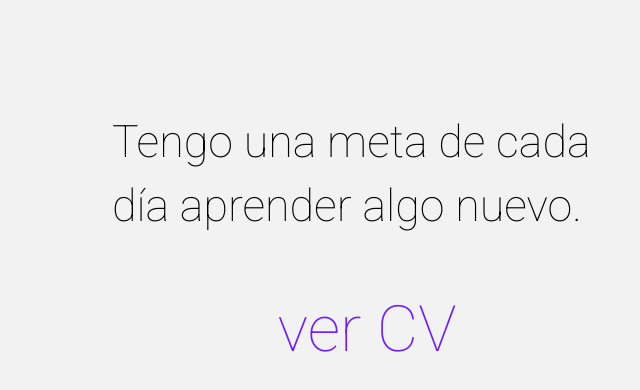
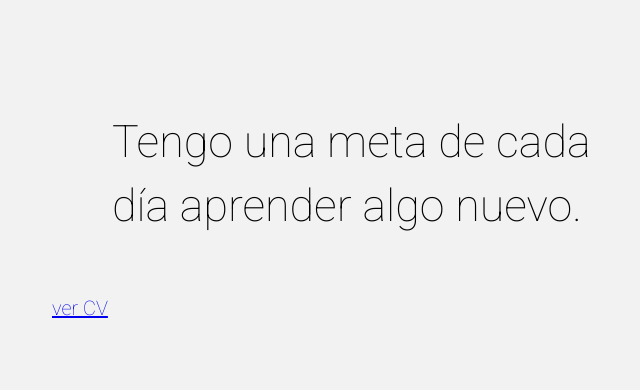
Before and after one commit to JavierLoera/my-website, a plain HTML site: page index.html in a window 1280 px wide. Shown: the part 1714-2104 px from the top of the page, without its empty margins (608-1248 px from the left). Drawn offline with nearby package versions, Linux system fonts and the light colour scheme.

Commit message:
Update index.html

```diff
--- a/index.html
+++ b/index.html
@@ -73,7 +73,7 @@
                         <p>
                             Tengo una meta de cada día aprender algo nuevo.
                         </p>
-                        <a class="btn btn_cv" target="_blank" href="https://my-website-ri1tcqp4g-javierloera.vercel.app/pages/cv.html">ver CV</a
+                        <a href="https://my-website-2xyf6lv3a-javierloera.vercel.app/pages/cv.html">ver CV</a
 							>
 						</div>
 					</div>
```
